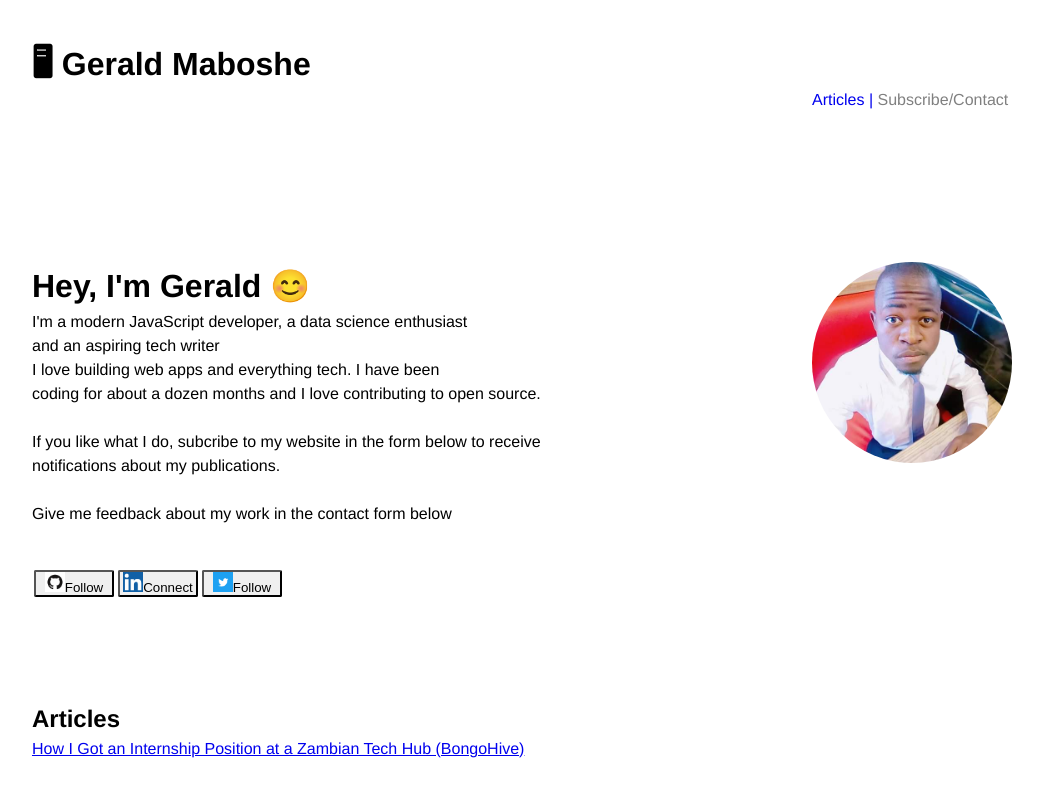
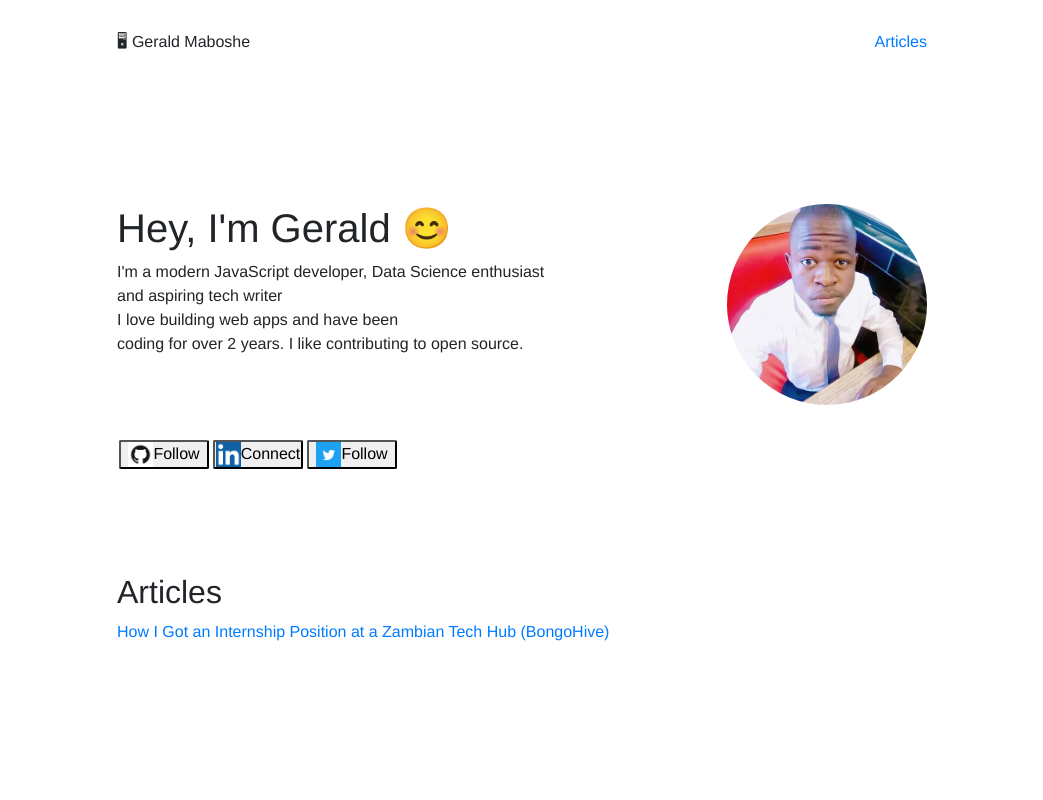
Before and after one commit to geraldmaboshe/geraldmaboshe.dev, a React (Create React App) app: page / in a window 1280 px wide. Shown: the top 800 px of the page, without its empty margins (118-1161 px from the left). Built offline with nearby package versions, Linux system fonts and the light colour scheme.

Commit message:
modified the formatting

```diff
--- a/package.json
+++ b/package.json
@@ -3,10 +3,12 @@
   "version": "0.1.0",
   "private": true,
   "dependencies": {
+    "bootstrap": "^4.3.1",
     "react": "^16.8.6",
     "react-dom": "^16.8.6",
     "react-router-dom": "^5.0.1",
-    "react-scripts": "3.0.1"
+    "react-scripts": "3.0.1",
+    "reactstrap": "^8.0.1"
   },
   "scripts": {
     "start": "react-scripts start",
--- a/src/App.js
+++ b/src/App.js
@@ -1,13 +1,13 @@
 import React, { Component } from 'react';
-import Container from './components/Container'
+import Container from './components/Container';
 import './App.css';
-
+import 'bootstrap/dist/css/bootstrap.min.css';
 
 
 class App extends Component {
   render() {
     return (
-      <div className="App">
+      <div className="App" expand="sm">
       <Container />
       </div>
     );
--- a/src/components/Container.js
+++ b/src/components/Container.js
@@ -1,27 +1,29 @@
 import React, { Component } from 'react';
+import 'bootstrap/dist/css/bootstrap.min.css';
+import { Container } from 'reactstrap';
+
 class Header extends Component {
 
     render() {
         return (
-            <div>
+            <Container expand="sm">
+            <div style={{margin: '30px 150px'}}>
                 <div style={navigation}>
-                    <h1 style={{marginLeft: '150px'}}>🖥 Gerald Maboshe</h1>
-                     <a style={divLink1} href="#articles">Articles  |   </a>
-                     <a style={divLink2} > Subscribe/Contact</a>
-
-
+                    <a>🖥 Gerald Maboshe</a>
+                    <a style={divLink1} href="#articles">Articles</a>
+                     {/* <a style={divLink2} > Subscribe/Contact</a>   */}
                 </div>
-                <div style={main}>
+                <div style={{marginTop:'150px'}}>
                     <h1>Hey, I'm Gerald <span>😊</span>
                     <img style={imgStyle} src="pic.jpg"/>
                     </h1>
-                        <p>
-                        I'm a modern JavaScript developer, a data science enthusiast<br /> and an aspiring tech writer <br />
-                        I love building web apps and everything tech. I have been <br />coding for about a dozen months
-                        and I love contributing to open source.<br /><br />
-                        If you like what I do, subcribe to my website in the form below to receive<br />
+                    <p>
+                        I'm a modern JavaScript developer, Data Science enthusiast<br /> and aspiring tech writer <br />
+                        I love building web apps and have been <br />coding for over 2 years.
+                        I like contributing to open source.<br /><br />
+                        {/* If you like what I do, subcribe to my website in the form below to receive<br />
                         notifications about my publications.<br /><br />
-                        Give me feedback about my work in the contact form below
+                        Give me feedback about my work in the contact form below */}
 
 
                     </p>
@@ -35,19 +37,19 @@ class Header extends Component {
                        window.open("https://github.com/geraldMaboshe","_blank")
 
                     }}>
-                        <img src="github.png" width="20px"/>
+                        <img src="github.png" width="25px"/>
                         Follow
                     </button>
                     <button style={btns} onClick={() => {
                         window.open('https://www.linkedin.com/in/gerald-maboshe-339846164/','_blank')
                     }}>
-                        <img src="linked.png" width="20px"/>
+                        <img src="linked.png" height="25px"/>
                         Connect
                     </button>
                     <button style={btns} onClick={() => {
                         window.open('https://twitter.com/gerald_maboshe', '_blank')
                     }}>
-                        <img src="twitter.png" width="20px"/>
+                        <img src="twitter.png" width="25px"/>
                         Follow
                     </button>
                 </div>
@@ -82,18 +84,13 @@ class Header extends Component {
                 </div> */}
 
             </div>
+            </Container>
 
         );
     }
 }
 
-const main = {
-    marginTop: "150px",
-    marginLeft: "150px",
-    marginRight: "150px"
 
-
-}
 const imgStyle = {
     float: "right",
     borderRadius: "50%",
@@ -106,31 +103,26 @@ const Link1 = {
     fontSize: "30px",
 }
  const divLink1 = {
-    marginLeft: '75%',
+    float:"right",
    textDecoration: "none"
  }
- const divLink2 = {
 
-    textDecoration: "none",
-    color: 'grey'
-  }
  const otherLinks = {
    textDecoration:"none"
   }
  const navigation = {
-    marginTop:'40px',
-    marginRight:'40px'
+     display: 'inline block'
  }
 
  const followBtns = {
-     marginLeft:"150px",
      paddingTop:"40px",
      marginBottom: "100px"
+
 
  }
  const btns = {
     textAlign: 'center',
-    width:"80px",
+    width:"90px",
     margin: "4px 2px",
     borderRadius:"2px"
  }
@@ -158,9 +150,6 @@ const Link1 = {
     width: "60%",
     borderRadius: "5px",
     margin: '10px',
-
-
-
  }
  const contactBtn = {
     padding: '5px',
@@ -172,11 +161,9 @@ const Link1 = {
  }
  const articleStyle = {
      marginBottom: '400px',
-     marginLeft: '150px',
      marginTop: '20px'
  }
  const footerStyle ={
-        marginLeft: '150px',
         marginBottom: '100px'
  }
 
```
Also changed, not shown: 1 other file (tests, documents, lock files or other folders).
